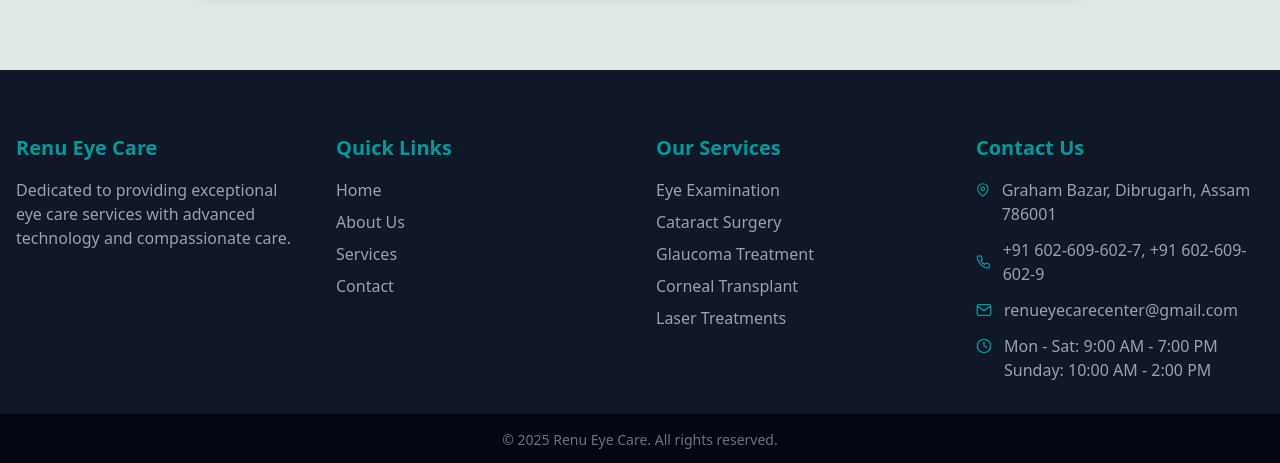
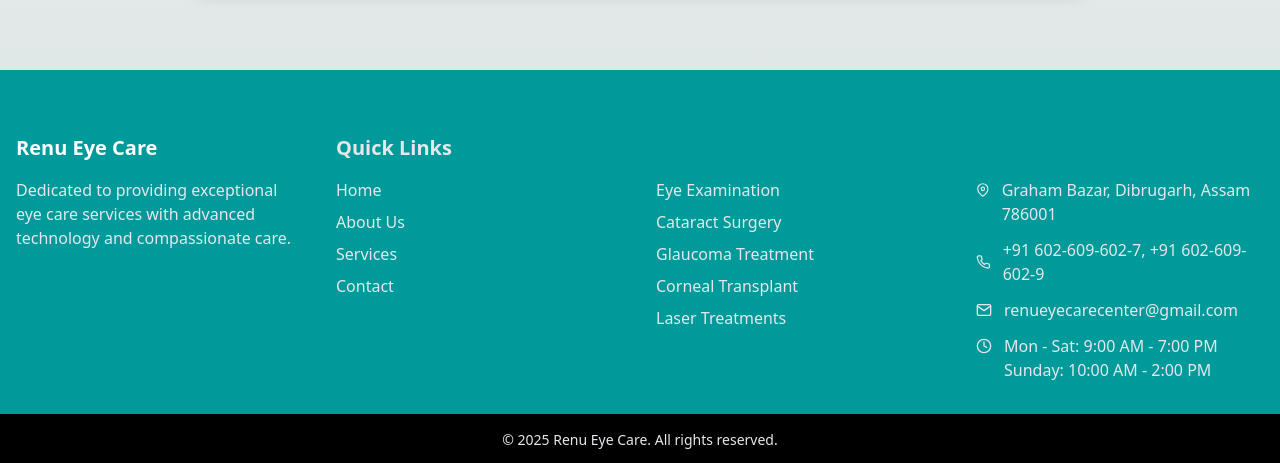
Before and after one commit to PREETOMGOGOI123/Renu-eyecare-svelte, a React (Vite) app: page / in a window 1280 px wide. Shown: the part 4818-5281 px from the top of the page. Built offline with nearby package versions, Linux system fonts and the light colour scheme.

Commit message:
footer color change

```diff
--- a/index.html
+++ b/index.html
@@ -3,7 +3,7 @@
   <head>
     <meta charset="UTF-8" />
     <meta name="viewport" content="width=device-width, initial-scale=1.0" />
-    <title>Vite + React</title>
+    <title>Renue Eye Care Center</title>
   </head>
   <body>
     <div id="root"></div>
--- a/src/components/route-home/Footer/Footer.jsx
+++ b/src/components/route-home/Footer/Footer.jsx
@@ -5,25 +5,25 @@ const Footer = () => {
     const year = new Date().getFullYear();
 
     return (
-        <footer className="bg-gray-900 text-white">
+        <footer className="bg-[#009a9a] text-gray-300">
             <div className="container mx-auto px-4 pt-16 pb-8">
                 <div className="grid grid-cols-1 md:grid-cols-2 lg:grid-cols-4 gap-8">
                     {/* About Column */}
                     <div>
-                        <h3 className="text-xl font-semibold mb-4 text-[#009a9a]">Renu Eye Care</h3>
-                        <p className="text-gray-400 mb-4">
+                        <h3 className="text-xl font-semibold mb-4 text-white">Renu Eye Care</h3>
+                        <p className="text-gray-200 mb-4">
                             Dedicated to providing exceptional eye care services with advanced technology and compassionate care.
                         </p>
                     </div>
 
                     {/* Quick Links */}
                     <div>
-                        <h3 className="text-xl font-semibold mb-4 text-[#009a9a]">Quick Links</h3>
+                        <h3 className="text-xl font-semibold mb-4 text-gray-200">Quick Links</h3>
                         <ul className="space-y-2">
-                            <li><a href="#" className="text-gray-400 hover:text-white transition-colors">Home</a></li>
-                            <li><a href="#about" className="text-gray-400 hover:text-white transition-colors">About Us</a></li>
-                            <li><a href="#services" className="text-gray-400 hover:text-white transition-colors">Services</a></li>
-                            <li><a href="#contact" className="text-gray-400 hover:text-white transition-colors">Contact</a></li>
+                            <li><a href="#" className="text-gray-200 hover:text-white transition-colors">Home</a></li>
+                            <li><a href="#about" className="text-gray-200 hover:text-white transition-colors">About Us</a></li>
+                            <li><a href="#services" className="text-gray-200 hover:text-white transition-colors">Services</a></li>
+                            <li><a href="#contact" className="text-gray-200 hover:text-white transition-colors">Contact</a></li>
                         </ul>
                     </div>
 
@@ -31,11 +31,11 @@ const Footer = () => {
                     <div>
                         <h3 className="text-xl font-semibold mb-4 text-[#009a9a]">Our Services</h3>
                         <ul className="space-y-2">
-                            <li><a href="#" className="text-gray-400 hover:text-white transition-colors">Eye Examination</a></li>
-                            <li><a href="#" className="text-gray-400 hover:text-white transition-colors">Cataract Surgery</a></li>
-                            <li><a href="#" className="text-gray-400 hover:text-white transition-colors">Glaucoma Treatment</a></li>
-                            <li><a href="#" className="text-gray-400 hover:text-white transition-colors">Corneal Transplant</a></li>
-                            <li><a href="#" className="text-gray-400 hover:text-white transition-colors">Laser Treatments</a></li>
+                            <li><a href="#" className="text-gray-200 hover:text-white transition-colors">Eye Examination</a></li>
+                            <li><a href="#" className="text-gray-200 hover:text-white transition-colors">Cataract Surgery</a></li>
+                            <li><a href="#" className="text-gray-200 hover:text-white transition-colors">Glaucoma Treatment</a></li>
+                            <li><a href="#" className="text-gray-200 hover:text-white transition-colors">Corneal Transplant</a></li>
+                            <li><a href="#" className="text-gray-200 hover:text-white transition-colors">Laser Treatments</a></li>
                         </ul>
                     </div>
 
@@ -44,20 +44,20 @@ const Footer = () => {
                         <h3 className="text-xl font-semibold mb-4 text-[#009a9a]">Contact Us</h3>
                         <ul className="space-y-3">
                             <li className="flex items-start">
-                                <FiMapPin className="text-[#009a9a] mr-3 mt-1" />
-                                <span className="text-gray-400">Graham Bazar, Dibrugarh, Assam 786001</span>
+                                <FiMapPin className="text-gray-200 mr-3 mt-1" />
+                                <span className="text-gray-200">Graham Bazar, Dibrugarh, Assam 786001</span>
                             </li>
                             <li className="flex items-center">
-                                <FiPhone className="text-[#009a9a] mr-3" />
-                                <span className="text-gray-400">+91 602-609-602-7, +91 602-609-602-9</span>
+                                <FiPhone className="text-gray-200 mr-3" />
+                                <span className="text-gray-200">+91 602-609-602-7, +91 602-609-602-9</span>
                             </li>
                             <li className="flex items-center">
-                                <FiMail className="text-[#009a9a] mr-3" />
-                                <span className="text-gray-400">renueyecarecenter@gmail.com</span>
+                                <FiMail className="text-gray-200 mr-3" />
+                                <span className="text-gray-200">renueyecarecenter@gmail.com</span>
                             </li>
                             <li className="flex items-start">
-                                <FiClock className="text-[#009a9a] mr-3 mt-1" />
-                                <div className="text-gray-400">
+                                <FiClock className="text-gray-200 mr-3 mt-1" />
+                                <div className="text-gray-200">
                                     <p>Mon - Sat: 9:00 AM - 7:00 PM</p>
                                     <p>Sunday: 10:00 AM - 2:00 PM</p>
                                 </div>
@@ -68,9 +68,9 @@ const Footer = () => {
             </div>
 
             {/* Bottom Bar */}
-            <div className="bg-gray-950 py-4">
+            <div className="bg-black py-4">
                 <div className="container mx-auto px-4 text-center text-sm">
-                    <p className="text-gray-500">
+                    <p className="text-gray-200">
                         © {year} Renu Eye Care. All rights reserved.
                     </p>
                 </div>
```
